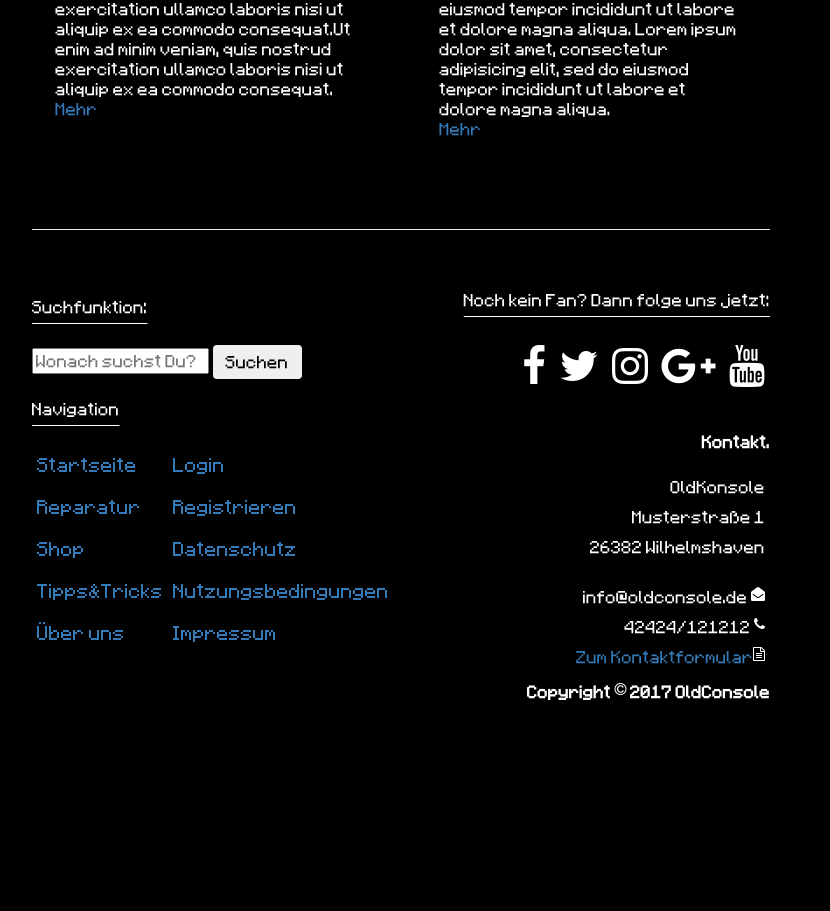
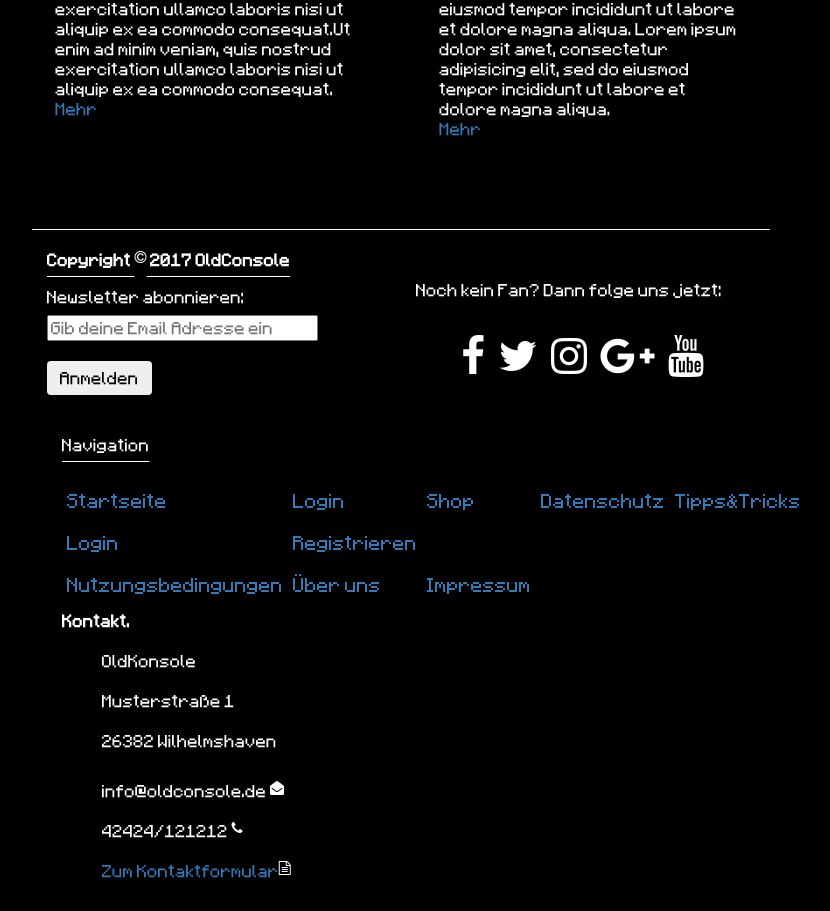
Before and after one commit to henrik92/RetroConsoles, a PHP site: page / in a window 1280 px wide. Shown: the part 1259-2170 px from the top of the page, without its empty margins (239-1069 px from the left). Before the commit the page ends 1959 px from the top, so only its background shows below. Run offline with PHP 8.4, Linux system fonts and the light colour scheme; some libraries are stand-ins or nearby versions.

Commit message:
Footer Rework - Zwischenspeicherung

```diff
--- a/css/style2.css
+++ b/css/style2.css
@@ -496,7 +496,7 @@ height: auto;
 }
 .social{
     list-style-type: none;
-    float:right;
+    float:left;
     border-radius: 8px;
 }
 .social li {
@@ -520,3 +520,6 @@ td{
   float: right;
   position: fixed;
 }
+.select {
+  width: 100%;
+}
--- a/inc/main_footer.php
+++ b/inc/main_footer.php
@@ -1,12 +1,27 @@
 <div class="container bg-black font-white">
   <hr>
-  <br><br>
-<div class="row">
+  <div class="container-fluid bg-black text-left">
+    <p><strong><u>Copyright <i class="fa fa-copyright"></i> 2017 OldConsole </u></strong></p>
+  </div>
+  <div class="container-fluid text-left">
+    <div class="row">
+      <div class="col-sm-6">
+    <h5>Newsletter abonnieren:</h5>
+    <input name="newsletter" placeholder="Gib deine Email Adresse ein" style="width: 80%;"></input><br><br>
+    <button class="btn font-black" name=search>Anmelden</button>
+  </div>
   <div class="col-sm-6 text-left">
-    <h5><u>Suchfunktion:</u></h5>
-    <br>
-    <input name="search" placeholder="Wonach suchst Du?" style="width: 50%;"></input>
-    <button class="btn font-black" name=search>Suchen</button>
+      <p>Noch kein Fan? Dann folge uns jetzt:</p>
+        <ul class="social">
+    <li><i class="fa fa-facebook fa-3x"></i></li>
+    <li><i class="fa fa-twitter fa-3x"></i></li>
+    <li><i class="fa fa-instagram fa-3x"></i></li>
+    <li><i class="fa fa-google-plus fa-3x"></i></li>
+    <li><i class="fa fa-youtube fa-3x"></i></li>
+  </ul>
+  </div>
+</div>
+  <div class="container-fluid text-left">
     <br><br>
     <p><u>Navigation</u></p>
     <br>
@@ -14,34 +29,23 @@
       <tr>
         <td><a href="#"><p>Startseite</a></td>
         <td><a href="#"><p>Login</a></td>
+          <td><a href="#"><p>Shop</a></td>
+          <td><a href="#"><p>Datenschutz</a></td>
+          <td><a href="#"><p>Tipps&Tricks</a></td>
       </tr>
       <tr>
-        <td><a href="#"><p>Reparatur</a></td>
+        <td><a href="#"><p>Login</a></td>
         <td><a href="#"><p>Registrieren</a></td>
       </tr>
       <tr>
-        <td><a href="#"><p>Shop</a></td>
-        <td><a href="#"><p>Datenschutz</a></td>
-      </tr>
-      <tr>
-        <td><a href="#"><p>Tipps&Tricks</a></td>
         <td><a href="#"><p>Nutzungsbedingungen</a></td>
-      </tr>
-      <tr>
         <td><a href="#"><p>Über uns</a></td>
         <td><a href="#"><p>Impressum</a></td>
       </tr>
     </table>
   </div>
-  <div class="col-sm-6 text-right">
-      <p><u>Noch kein Fan? Dann folge uns jetzt:</u></p>
-        <ul class="social">
-    <li><i class="fa fa-facebook fa-3x"></i></li>
-    <li><i class="fa fa-twitter fa-3x"></i></li>
-    <li><i class="fa fa-instagram fa-3x"></i></li>
-    <li><i class="fa fa-google-plus fa-3x"></i></li>
-    <li><i class="fa fa-youtube fa-3x"></i></li>
-    <br><br><br>
+
+    <div class="container-fluid text-left">
     <b>Kontakt.</b>
     <br><br>
     <ul style="list-style-type: none;">
@@ -57,9 +61,5 @@
   </ul>
   </div>
 </div>
-</div>
-<div class="container bg-black text-right">
-  <p><strong>Copyright <i class="fa fa-copyright"></i> 2017 OldConsole </strong></p>
-</div>
 </body>
 </html>
```
Also changed, not shown: inc/main_header_member.php (deleted, +0 -55 lines), inc/news_content.php (deleted).
